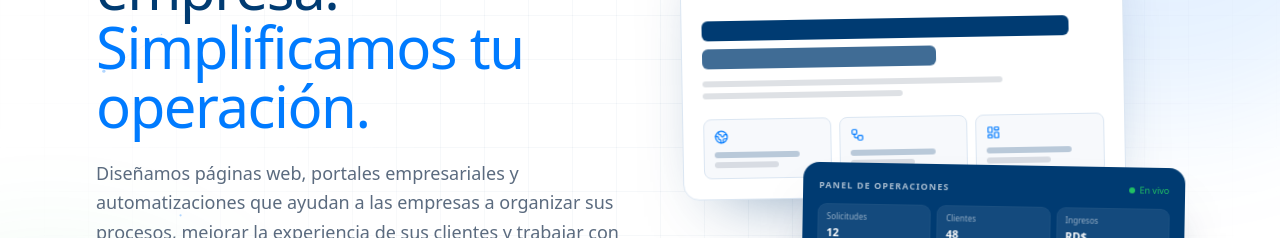
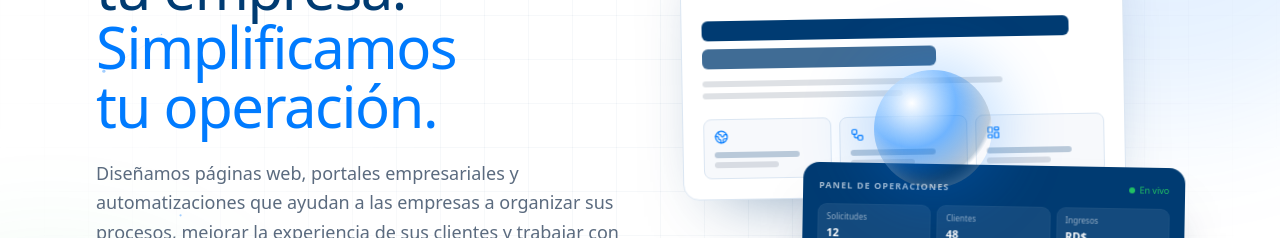
Before and after one commit to Avismaelg/Aviech, a React (Vite) app: page / in a window 1280 px wide. Shown: the part 314-552 px from the top of the page. Built offline with nearby package versions, Linux system fonts and the light colour scheme; no server answers; a web font is replaced by a local one.

Commit message:
style(sitio): pulir hero interactivo y anadir imagen OG

```diff
--- a/index.html
+++ b/index.html
@@ -11,12 +11,25 @@
       content="Diseñamos páginas web, portales empresariales y automatizaciones para que las empresas organicen sus procesos, atiendan mejor a sus clientes y trabajen con mayor eficiencia. República Dominicana."
     />
     <meta property="og:type" content="website" />
+    <meta property="og:site_name" content="AviTech Solutions Group" />
     <meta property="og:locale" content="es_DO" />
+    <meta property="og:url" content="https://aviech.avismael-eg.workers.dev/" />
     <meta property="og:title" content="AviTech Solutions Group · Digitalización empresarial" />
     <meta
       property="og:description"
       content="Páginas web, portales empresariales, automatización y soporte para empresas en República Dominicana."
     />
+    <meta property="og:image" content="https://aviech.avismael-eg.workers.dev/og-image.svg" />
+    <meta property="og:image:alt" content="AviTech Solutions Group — Digitalización empresarial" />
+    <meta property="og:image:width" content="1200" />
+    <meta property="og:image:height" content="630" />
+    <meta name="twitter:card" content="summary_large_image" />
+    <meta name="twitter:title" content="AviTech Solutions Group · Digitalización empresarial" />
+    <meta
+      name="twitter:description"
+      content="Páginas web, portales empresariales, automatización y soporte para empresas en República Dominicana."
+    />
+    <meta name="twitter:image" content="https://aviech.avismael-eg.workers.dev/og-image.svg" />
     <title>AviTech Solutions Group · Digitalización empresarial</title>
   </head>
   <body>
--- a/src/components/sitio/Particulas.tsx
+++ b/src/components/sitio/Particulas.tsx
@@ -104,7 +104,7 @@ export function ParticulasHero() {
           const b = particulas[j]
           const distancia = Math.hypot(a.x - b.x, a.y - b.y)
           if (distancia < distanciaMaxima) {
-            ctx.strokeStyle = `rgba(0, 90, 180, ${(1 - distancia / distanciaMaxima) * 0.13})`
+            ctx.strokeStyle = `rgba(0, 90, 180, ${(1 - distancia / distanciaMaxima) * 0.17})`
             ctx.beginPath()
             ctx.moveTo(a.x, a.y)
             ctx.lineTo(b.x, b.y)
@@ -115,7 +115,7 @@ export function ParticulasHero() {
         if (puntero.activo && !ligero) {
           const distancia = Math.hypot(a.x - puntero.x, a.y - puntero.y)
           if (distancia < 175) {
-            ctx.strokeStyle = `rgba(33, 192, 99, ${(1 - distancia / 175) * 0.18})`
+            ctx.strokeStyle = `rgba(33, 192, 99, ${(1 - distancia / 175) * 0.22})`
             ctx.beginPath()
             ctx.moveTo(a.x, a.y)
             ctx.lineTo(puntero.x, puntero.y)
@@ -125,7 +125,7 @@ export function ParticulasHero() {
       }
 
       for (const particula of particulas) {
-        ctx.fillStyle = 'rgba(0, 123, 255, 0.3)'
+        ctx.fillStyle = 'rgba(0, 123, 255, 0.36)'
         ctx.beginPath()
         ctx.arc(particula.x, particula.y, particula.r, 0, Math.PI * 2)
         ctx.fill()
--- a/src/components/sitio/Secciones.tsx
+++ b/src/components/sitio/Secciones.tsx
@@ -206,8 +206,8 @@ export function Hero({ onSolicitar }: { onSolicitar: () => void }) {
       <div aria-hidden className="pointer-events-none absolute inset-0">
         <div className="cuadricula-sitio absolute inset-0 opacity-70" />
         <ParticulasHero />
-        <div className="hero-glow hero-glow-a absolute -top-44 right-[-12%] h-[540px] w-[540px] rounded-full bg-electrico/10 blur-3xl" />
-        <div className="hero-glow hero-glow-b absolute -bottom-52 left-[-14%] h-[460px] w-[460px] rounded-full bg-verde/10 blur-3xl" />
+        <div className="hero-glow hero-glow-a absolute -top-44 right-[-12%] h-[540px] w-[540px] rounded-full bg-electrico/10 blur-2xl sm:blur-3xl" />
+        <div className="hero-glow hero-glow-b absolute -bottom-52 left-[-14%] h-[460px] w-[460px] rounded-full bg-verde/10 blur-2xl sm:blur-3xl" />
       </div>
 
       <div
@@ -222,7 +222,7 @@ export function Hero({ onSolicitar }: { onSolicitar: () => void }) {
             Digitalización empresarial · República Dominicana
           </p>
 
-          <h1 className="mt-6 text-[40px] leading-[1.02] font-semibold tracking-[-0.04em] text-marino sm:text-[52px] lg:text-[58px]">
+          <h1 className="mt-6 text-balance text-[40px] leading-[1.02] font-semibold tracking-[-0.04em] text-marino sm:text-[52px] lg:text-[58px]">
             Digitalizamos tu empresa.{' '}
             <span className="text-electrico">Simplificamos tu operación.</span>
           </h1>
@@ -340,13 +340,14 @@ function VistaProducto({
         </div>
       </div>
 
-        <div className="hero-capa hero-capa-3 absolute right-0 bottom-0 flex items-center gap-2 rounded-xl border border-borde-azul bg-white px-3 py-2 shadow-[0_18px_40px_-24px_rgba(0,59,114,0.55)]">
+        <div className="hero-capa hero-capa-3 absolute -top-2 -right-2 flex items-center gap-2 rounded-xl border border-borde-azul bg-white px-3 py-2 shadow-[0_18px_40px_-24px_rgba(0,59,114,0.55)]">
           <CircleCheck size={18} className="text-verde" />
           <div>
             <p className="text-[10px] font-semibold text-grafito">Solicitud recibida</p>
             <p className="text-[9px] text-acero">Asignada al equipo</p>
           </div>
         </div>
+        <span aria-hidden className="hero-orbe" />
         <span className="hero-pulso" />
       </div>
     </div>
@@ -421,7 +422,7 @@ function TarjetaServicio({
       <button
         type="button"
         onClick={() => onServicio(servicio.id)}
-        className="mt-4 inline-flex items-center gap-1.5 self-start text-sm font-semibold text-marino transition-colors hover:text-electrico-texto"
+        className="mt-auto inline-flex items-center gap-1.5 self-start pt-4 text-sm font-semibold text-marino transition-colors hover:text-electrico-texto"
       >
         Consultar este servicio
         <ArrowRight
@@ -456,11 +457,37 @@ export function Servicios({ onServicio }: { onServicio: (servicio: IdServicio) =
 }
 
 export function Necesidades({ onNecesidad }: { onNecesidad: (servicio: IdServicio) => void }) {
+  const seccionRef = useRef<HTMLElement>(null)
+
+  useEffect(() => {
+    const seccion = seccionRef.current
+    if (!seccion) return
+    if (window.matchMedia('(prefers-reduced-motion: reduce)').matches) return
+    if (window.matchMedia('(pointer: coarse)').matches) return
+
+    const seccionNecesidades: HTMLElement = seccion
+    let frame = 0
+    function alScroll() {
+      if (frame) return
+      frame = window.requestAnimationFrame(() => {
+        frame = 0
+        seccionNecesidades.style.setProperty('--scroll', String(Math.min(window.scrollY, 600)))
+      })
+    }
+    alScroll()
+    window.addEventListener('scroll', alScroll, { passive: true })
+    return () => {
+      if (frame) window.cancelAnimationFrame(frame)
+      window.removeEventListener('scroll', alScroll)
+      seccionNecesidades.style.removeProperty('--scroll')
+    }
+  }, [])
+
   return (
-    <section id="necesidades" className="relative overflow-hidden bg-marino py-20 text-white sm:py-28">
+    <section ref={seccionRef} id="necesidades" className="relative overflow-hidden bg-marino py-20 text-white sm:py-28">
       <div aria-hidden className="pointer-events-none absolute inset-0">
-        <div className="absolute -top-40 right-[-10%] h-[420px] w-[420px] rounded-full bg-electrico/20 blur-3xl" />
-        <div className="absolute -bottom-40 left-[-10%] h-[360px] w-[360px] rounded-full bg-verde/10 blur-3xl" />
+        <div className="glow-necesidades-a absolute -top-40 right-[-10%] h-[420px] w-[420px] rounded-full bg-electrico/20 blur-3xl" />
+        <div className="glow-necesidades-b absolute -bottom-40 left-[-10%] h-[360px] w-[360px] rounded-full bg-verde/10 blur-3xl" />
       </div>
 
       <div className={cx(CONTENEDOR, 'revelar relative')} data-revelar>
--- a/src/index.css
+++ b/src/index.css
@@ -150,7 +150,34 @@ html:has(.sitio-comercial) {
   transform: translate3d(0, calc(var(--scroll, 0) * -0.04px), 0);
 }
 
+.glow-necesidades-a {
+  transform: translate3d(0, calc(var(--scroll, 0) * 0.05px), 0);
+}
+
+.glow-necesidades-b {
+  transform: translate3d(0, calc(var(--scroll, 0) * -0.03px), 0);
+}
+
+.hero-orbe {
+  position: absolute;
+  top: 50%;
+  left: 50%;
+  width: 118px;
+  height: 118px;
+  border-radius: 999px;
+  background:
+    radial-gradient(circle at 32% 28%, rgba(255, 255, 255, 0.92), rgba(0, 123, 255, 0.55) 38%, rgba(0, 59, 114, 0.28) 68%, transparent 72%);
+  box-shadow:
+    0 0 64px 10px rgba(0, 123, 255, 0.26),
+    inset 0 0 22px rgba(255, 255, 255, 0.32);
+  transform: translate(-50%, -50%) translate3d(calc(var(--px, 0) * -6px), calc(var(--py, 0) * -4px), 0);
+  transition: transform 0.35s ease-out;
+  pointer-events: none;
+  z-index: 0;
+}
+
 .hero-escena {
+
   --px: 0;
   --py: 0;
   transform: perspective(1200px) rotateX(calc(var(--py) * -3deg)) rotateY(calc(var(--px) * 5deg));
@@ -202,7 +229,7 @@ html:has(.sitio-comercial) {
   }
   100% {
     opacity: 0;
-    transform: translate(-50%, -50%) scale(3.6);
+    transform: translate(-50%, -50%) scale(2.8);
   }
 }
 
@@ -219,9 +246,16 @@ html:has(.sitio-comercial) {
 @media (prefers-reduced-motion: reduce) {
   .hero-glow,
   .hero-escena,
-  .hero-capa {
+  .hero-capa,
+  .hero-orbe,
+  .glow-necesidades-a,
+  .glow-necesidades-b {
     transform: none;
     transition: none;
+  }
+
+  .hero-orbe {
+    transform: translate(-50%, -50%);
   }
 
   .hero-escena[data-reaccion='true'] .hero-pulso,
```
Also changed, not shown: public/og-image.svg (added).
